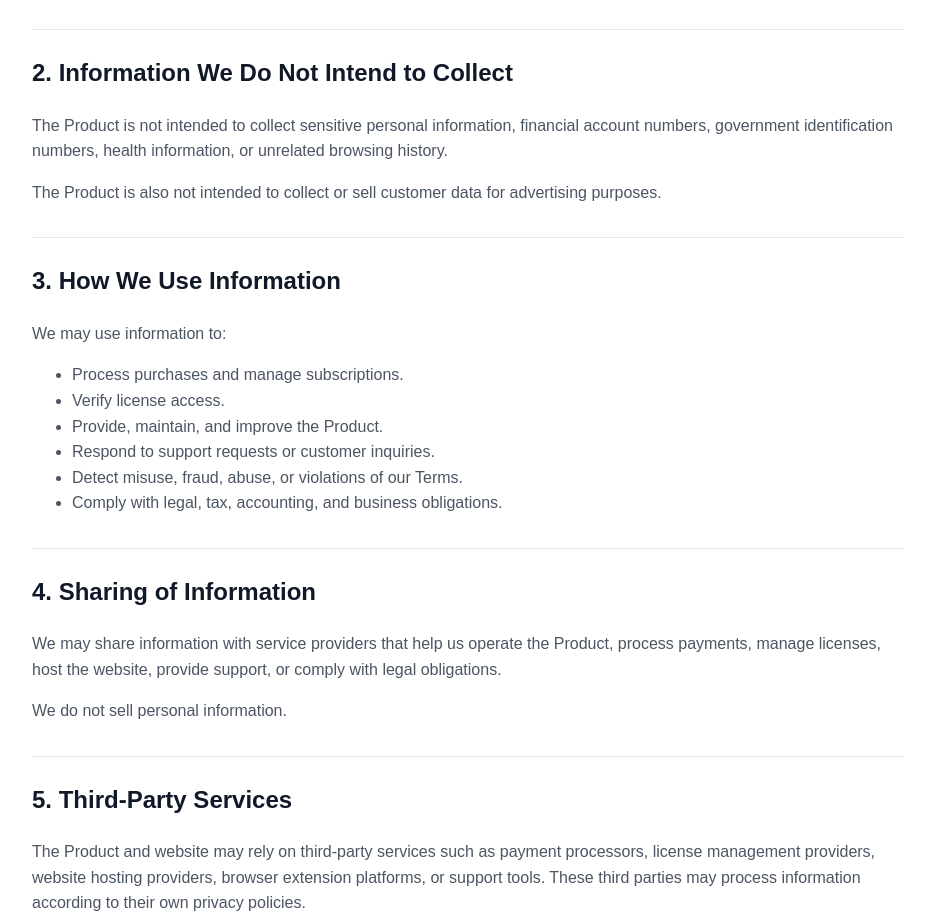
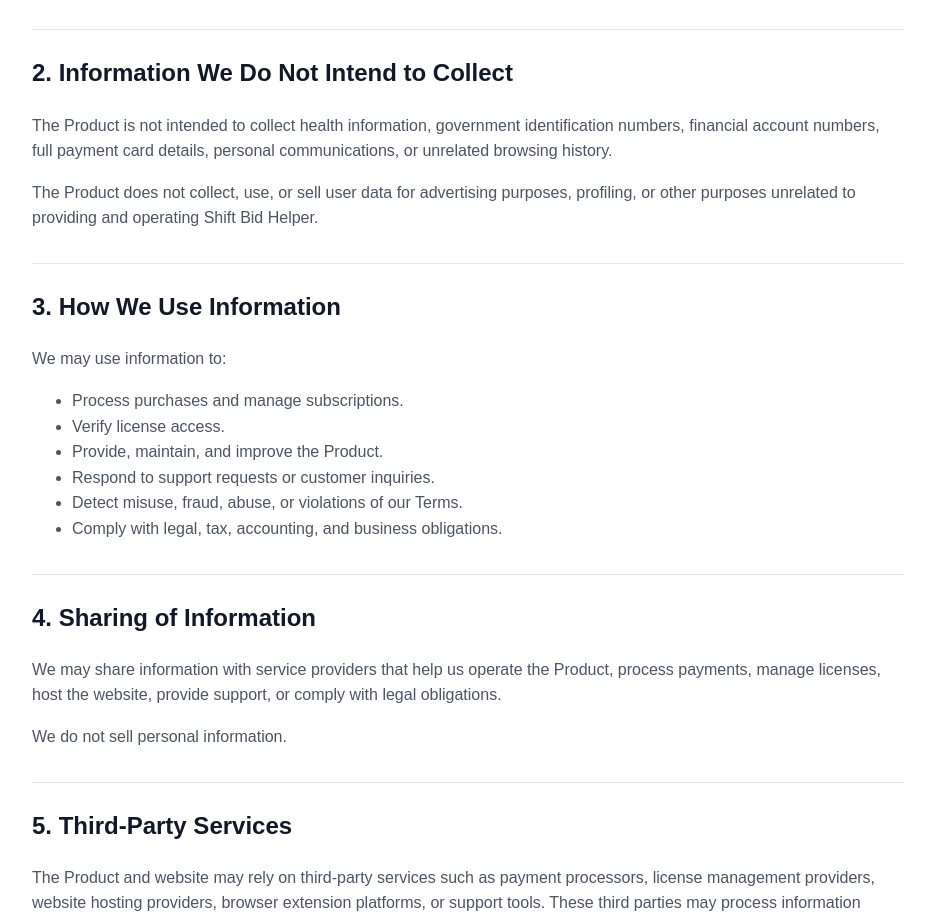
Before and after one commit to snowcrashllc/shift-bid-helper, a plain HTML site: page privacy.html in a window 1280 px wide. Shown: the part 1149-2062 px from the top of the page, without its empty margins (172-1107 px from the left). Drawn offline with Linux system fonts and the light colour scheme.

Commit message:
Update privacy.html

```diff
--- a/privacy.html
+++ b/privacy.html
@@ -207,13 +207,16 @@
         </p>
 
       <h2>2. Information We Do Not Intend to Collect</h2>
-      <p>
-        The Product is not intended to collect sensitive personal information, financial account numbers, government
-        identification numbers, health information, or unrelated browsing history.
-      </p>
-      <p>
-        The Product is also not intended to collect or sell customer data for advertising purposes.
-      </p>
+        <p>
+          The Product is not intended to collect health information, government identification numbers,
+          financial account numbers, full payment card details, personal communications, or unrelated
+          browsing history.
+        </p>
+
+        <p>
+          The Product does not collect, use, or sell user data for advertising purposes, profiling,
+          or other purposes unrelated to providing and operating Shift Bid Helper.
+        </p>
 
       <h2>3. How We Use Information</h2>
       <p>We may use information to:</p>
```
